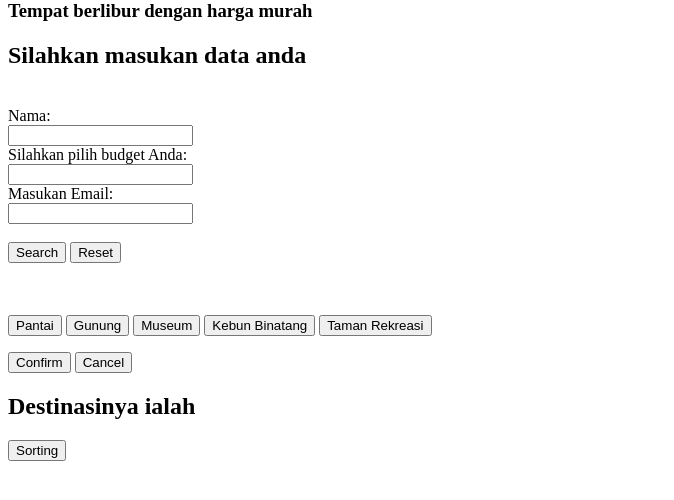
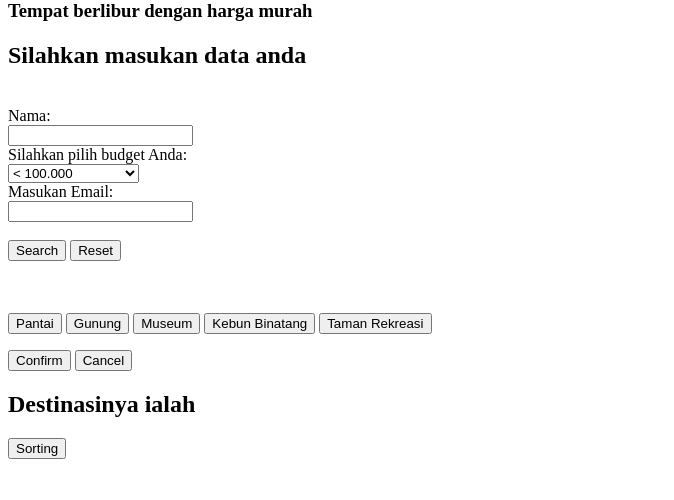
Before and after one commit to kristobp/GO-JAVA, a plain HTML site: page index.html in a window 1280 px wide. Shown: the part 66-566 px from the top of the page, without its empty margins (0-674 px from the left). Drawn offline with Linux system fonts and the light colour scheme; a script that the page names is missing.

Commit message:
update budget lg

```diff
--- a/index.html
+++ b/index.html
@@ -21,13 +21,17 @@
           <input type="text" id="nama-user" name="nama-user" />
           <br />
           <label for="budget">Silahkan pilih budget Anda:</label><br />
-          <input list="budgets" name="budget" id="budget" />
-          <datalist id="budget-user">
-            <option class="budget budget-1" value="0 - 100000"></option>
-            <option class="budget budget-2" value="100000 - 200000"></option>
-            <option class="budget budget-3" value="200000 - 300000"></option>
-            <option class="budget budget-4" value="> 300000"></option>
-          </datalist>
+          <!-- <input list="budgets" name="budget" id="budget" /> -->
+          <select id="budget-user" name="duit">
+            <option class="budget budget-1" value="1">
+              < 100.000
+            </option>
+            <option class="budget budget-2" value="2">
+              100.000 - 200.000
+            </option>
+            <option class="budget budget-3" value="3">200.000 - 300.000</option>
+            <option class="budget budget-4" value="4""> > 300.000"></option>
+          </select>
 
           <br />
           <label for="email-user">Masukan Email:</label><br />
```
